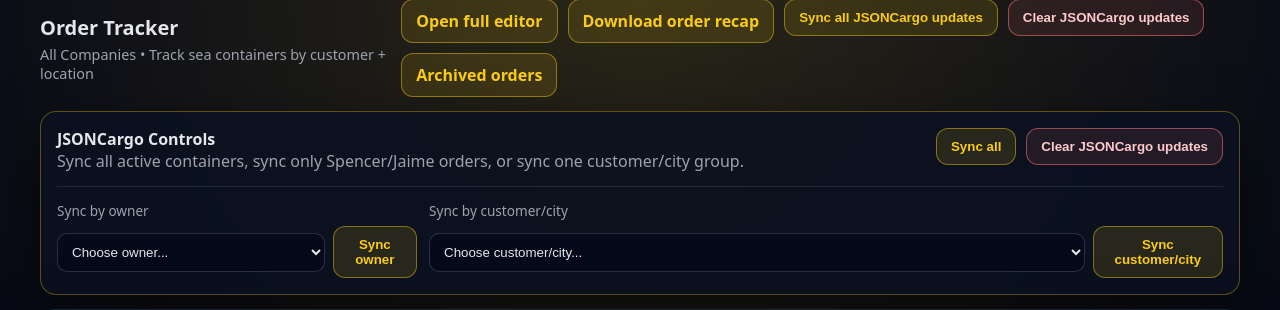
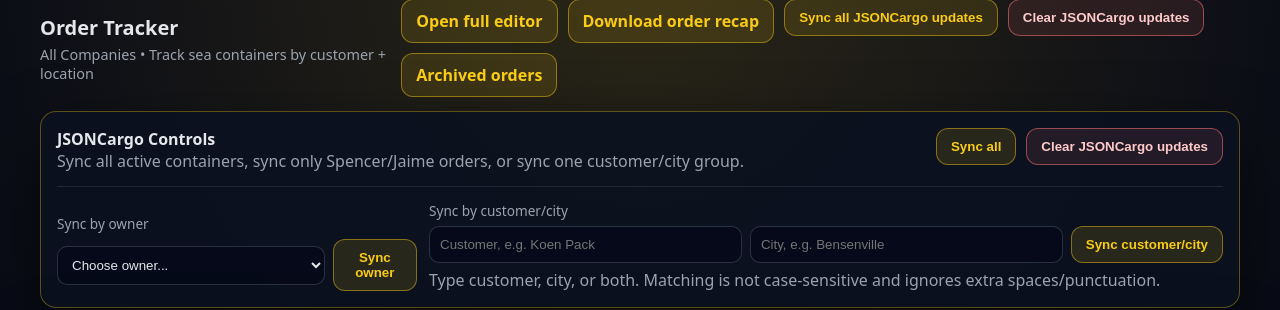
Before and after one commit to spencerlevinson11/lemonade-automation-portal, a Django app: page /automations/orders/ in a window 1280 px wide. Shown: the part 25-335 px from the top of the page. Run offline with Django 5.2, Linux system fonts and the light colour scheme; a user stored in the database is signed in; data comes from the database, SQL or seed files in the repository; data that the repository does not hold is empty; parts of the project's set-up code (start-up, migrations or seed data) failed here and were passed over; some libraries are stand-ins or nearby versions.

Commit message:
Refactor order tracker form for customer/city input
Updated the order tracker form to use text inputs for customer and city instead of a select dropdown, enhancing user experience.

```diff
--- a/core/templates/core/order_tracker.html
+++ b/core/templates/core/order_tracker.html
@@ -218,19 +218,16 @@
           </div>
         </form>
 
-        <form method="post" action="{% url 'order_tracker_sync_jsoncargo' %}" class="field" style="min-width:380px; flex:1;">
+        <form method="post" action="{% url 'order_tracker_sync_jsoncargo' %}" class="field" style="min-width:420px; flex:1;">
           {% csrf_token %}
           <input type="hidden" name="sync_scope" value="customer_city" />
           <label>Sync by customer/city</label>
-          <div style="display:flex; gap:8px; align-items:center;">
-            <select name="customer_city" required>
-              <option value="">Choose customer/city...</option>
-              {% for opt in jsoncargo_customer_city_options %}
-                <option value="{{ opt.customer }}||{{ opt.city }}">{{ opt.customer }}{% if opt.city %} — {{ opt.city }}{% else %} — No city{% endif %}</option>
-              {% endfor %}
-            </select>
-            <button class="btn" type="submit" onclick="return confirm('Sync JSONCargo updates for the selected customer/city only?');">Sync customer/city</button>
+          <div style="display:flex; gap:8px; align-items:center; flex-wrap:wrap;">
+            <input type="text" name="customer" placeholder="Customer, e.g. Koen Pack" style="min-width:190px; flex:1;" />
+            <input type="text" name="city" placeholder="City, e.g. Bensenville" style="min-width:170px; flex:1;" />
+            <button class="btn" type="submit" onclick="return confirm('Sync JSONCargo updates for orders matching the typed customer/city filters?');">Sync customer/city</button>
           </div>
+          <div class="muted tiny" style="margin-top:6px;">Type customer, city, or both. Matching is not case-sensitive and ignores extra spaces/punctuation.</div>
         </form>
       </div>
     </div>
```
